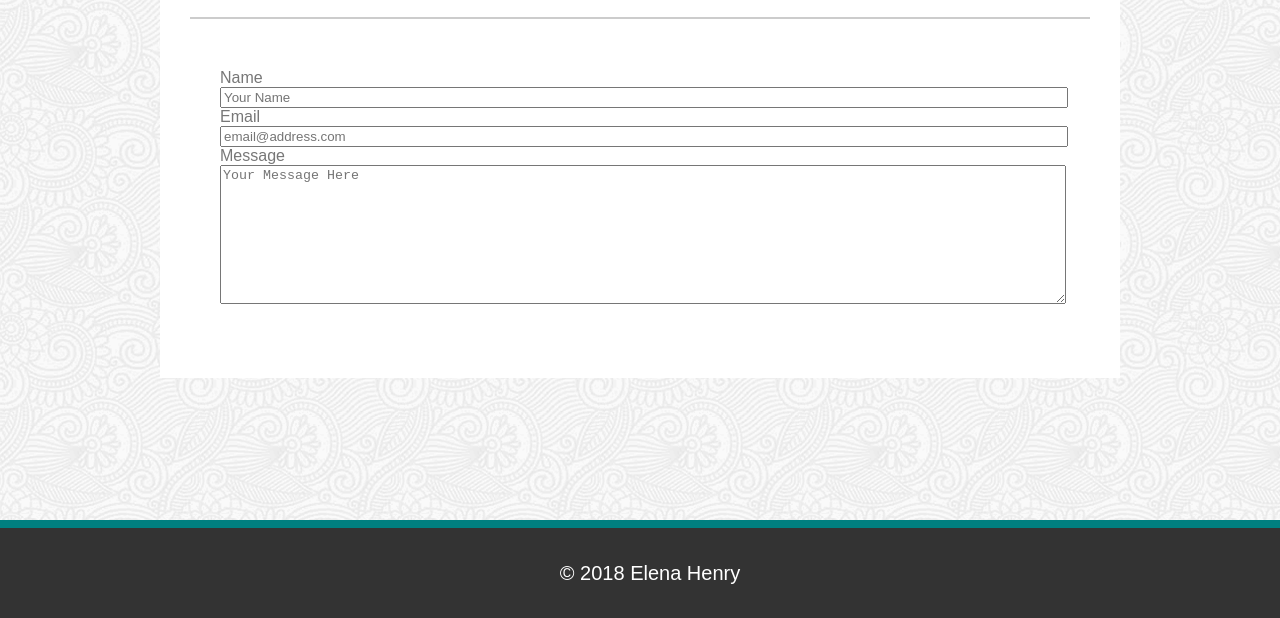
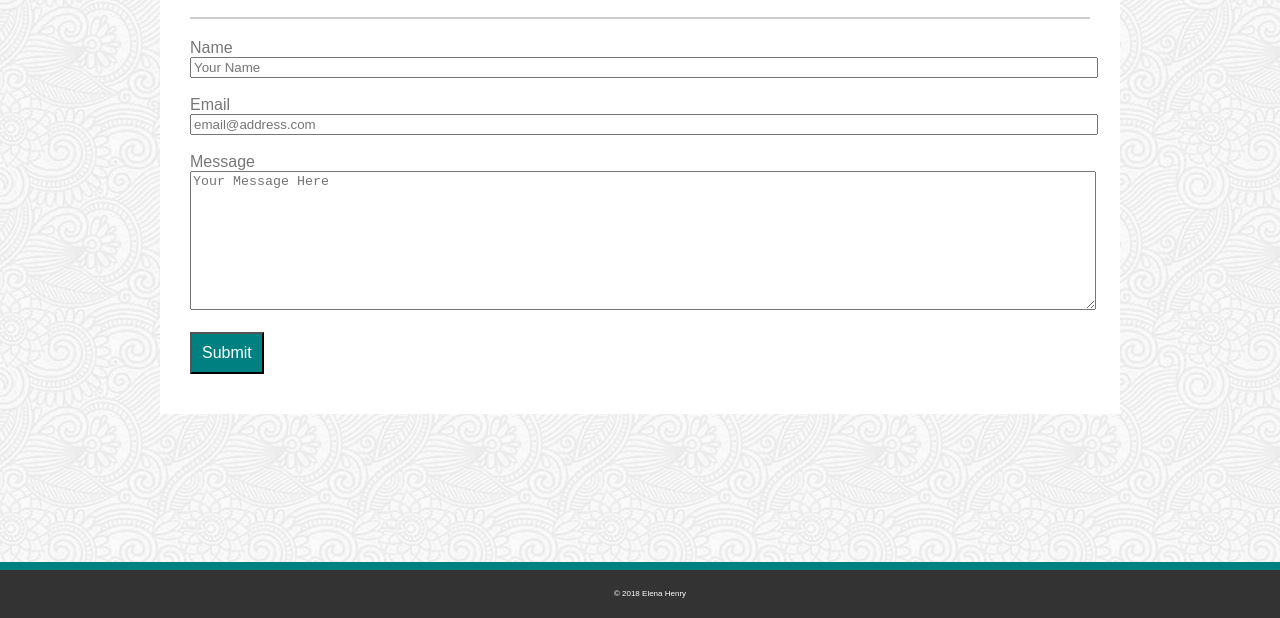
Before and after one commit to laene/Basic-Portfolio, a plain HTML site: page contact.html in a window 1280 px wide. Shown: the part 182-800 px from the top of the page. Drawn offline with Linux system fonts and the light colour scheme.

Commit message:
fixed margins and footer

```diff
--- a/contact.html
+++ b/contact.html
@@ -1,5 +1,3 @@
-<!-- need to finish other two sites and activate links! -->
-
 <!DOCTYPE html>
 <html>
 
@@ -17,7 +15,6 @@
                 <div class="heading-name">
                     <h2 id="name">Elena Henry</h2>
                 </div>
-                <!-- needs to be made into anchor tags -->
                 <div class="nav-bar">
                     <div id="about">
                         <a class="nav-link" href="index.html">About</a>
@@ -38,11 +35,12 @@
                 <section class="wrapper">
                     <div class="contact-form">
                         <label class="label">Name</label><br>
-                        <input id="contact-name" type="text" placeholder="Your Name"> <br>
+                        <input id="contact-name" type="text" placeholder="Your Name"> <br> <br>
                         <label class="label">Email</label> <br>
-                        <input id="contact-email" type="email" placeholder="email@address.com"> <br>
+                        <input id="contact-email" type="email" placeholder="email@address.com"> <br> <br>
                         <label class="lable">Message</label> <br>
-                        <textarea id="contact-message" placeholder="Your Message Here"></textarea> <br>
+                        <textarea id="contact-message" placeholder="Your Message Here"></textarea> <br><br>
+                        <input id="submit" type="submit" value="Submit"> <br>
                     </div>
                 </section>
             </section>
@@ -53,7 +51,4 @@
     </div>
 </body>
 
-
-
-
 </html>
--- a/css/style.css
+++ b/css/style.css
@@ -5,11 +5,14 @@ html {
 body {
     height: 100%;
     margin: 0px;
+    margin-bottom: 20px;
     font-family: Arial, Helvetica, sans-serif;
 }
+
 .page-structure {
     background-image: url("images/full-bloom.png");
     height: 100%;
+    margin-bottom: 20px;
     color:#777777;
     overflow: auto;
 }
@@ -56,15 +59,17 @@ h2 {
     text-decoration: none;
 }
 
+a:hover {
+    color: teal;
+}
+
 #about,#portfolio,#contact {
     margin:20px;
 }
 
-
-
 .content {
     margin-top: 20px;
-    margin-bottom: 20px;
+    margin-bottom: 200px;
     margin-left: auto;
     margin-right: auto;
     max-width: 960px;
@@ -84,6 +89,8 @@ h2 {
     justify-content: flex-start;
     flex-wrap: wrap;
     padding: 20px;
+    padding-left: 0;
+    margin-left: 0;
 }
 
 #bio {
@@ -121,7 +128,6 @@ p {
 }
 
 .contact-form {
-    margin: 30px;
     padding-top: 20px;
     padding-bottom: 20px;
 }
@@ -135,15 +141,26 @@ textarea {
     height: 100pt;
 }
 
+#submit {
+    width: fit-content;
+    padding: 10px;
+    background-color: teal;
+    color: #ffffff;
+    font-size: 1em;
+}
+
 .portfolio-image {
     position: relative;
     margin: 10px;
+    margin-left: 0;
+    margin-right: 20px;
 }
 
 img {
     width: 250px;
     height: 200px;
 }
+
 .portfolio-label {
     background-color: teal;
     position: absolute;
@@ -165,4 +182,5 @@ img {
 
 #copywrite {
     color: #ffffff;
+    font-size: .5em;
 }
```
Also changed, not shown: index.html (+0 -10 lines), portfolio.html (+2 -17 lines), css/images/Screen Shot 2018-10-16 at 6.30.09 PM.png (deleted), css/images/Screen Shot 2018-10-16 at 6.34.20 PM.png (deleted).
